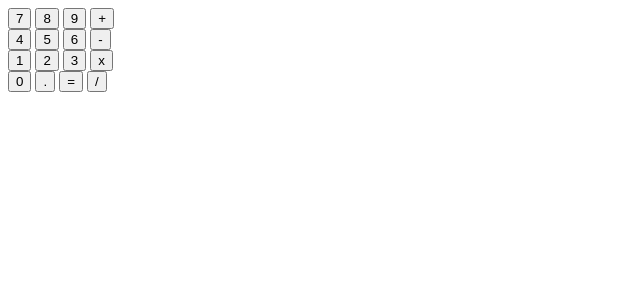
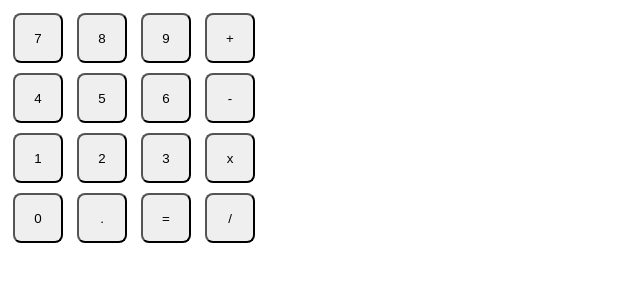
Before and after one commit to adarshadhungel1/calculator, a plain HTML site: page index.html in a window 1280 px wide. Shown: the whole page, without its empty margins (0-640 px from the left). Drawn offline with Linux system fonts and the light colour scheme.

Commit message:
changed default button size and border radius

```diff
--- a/css/style.css
+++ b/css/style.css
@@ -1 +1,6 @@
-/*to do*/
+.keys{
+    margin: 5px;
+    height: 50px;
+    width: 50px;
+    border-radius: 8px;
+}
```
